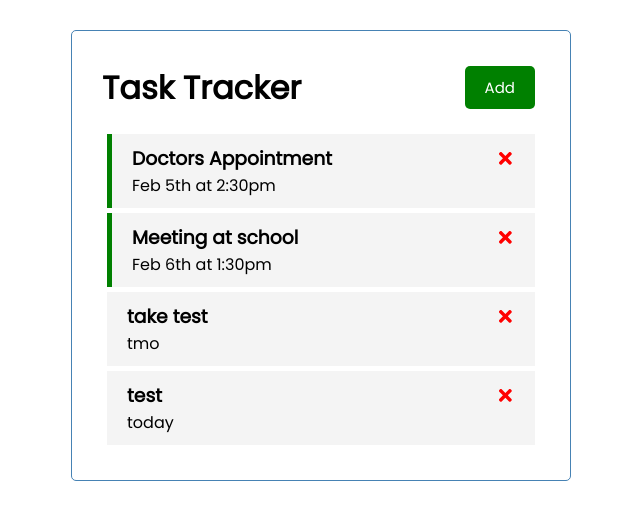
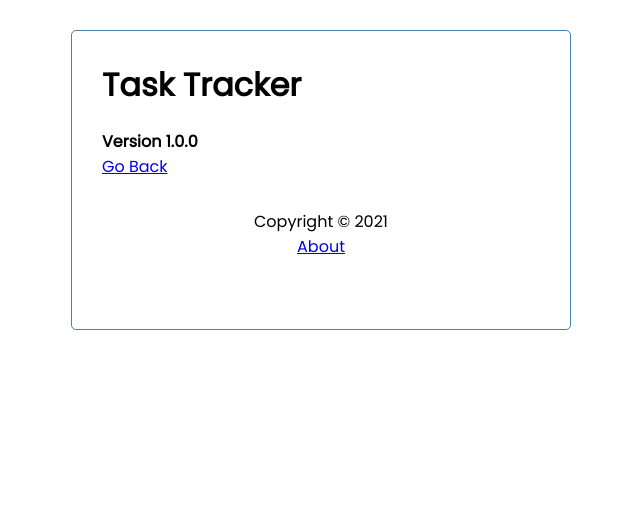
Before and after one commit to dbarraca/Task-Tracker, a React (Create React App) app: page /about in a window 1280 px wide. Shown: the top 520 px of the page, without its empty margins (319-959 px from the left). Built offline with nearby package versions, Linux system fonts and the light colour scheme; data requests are answered from the project's data file.

Commit message:
Added routing

```diff
--- a/package.json
+++ b/package.json
@@ -12,6 +12,7 @@
     "react": "^17.0.2",
     "react-dom": "^17.0.2",
     "react-icons": "^4.2.0",
+    "react-router-dom": "^5.2.0",
     "react-scripts": "^4.0.3",
     "web-vitals": "^1.0.1"
   },
--- a/src/App.js
+++ b/src/App.js
@@ -1,8 +1,11 @@
 import './App.css';
-import Header from './components/Header'
-import Tasks from './components/Tasks'
-import AddTask from './components/AddTask'
+import Header from './components/Header';
+import Tasks from './components/Tasks';
+import AddTask from './components/AddTask';
+import About from './components/About';
+import Footer from './components/Footer';
 import {useEffect, useState} from 'react';
+import { BrowserRouter as Router , Route} from 'react-router-dom';
 
 function App() {
   const [ showAddTask, setShowAddTask ] = useState(false);
@@ -88,19 +91,31 @@
   }
 
   return (
+    <Router>
       <div className="App">
         <div className="container">
           <Header title="Task Tracker"
             onAdd={() => setShowAddTask(!showAddTask)}
             showAdd={showAddTask}
           />
+          <Route path="/"
+          exact
+          render={(props) =>
+            (
+            <>
               { showAddTask && <AddTask onAdd={addTask} /> }
               { tasks.length > 0 ?
                 <Tasks tasks={tasks} onDelete={deleteTask} onToggle={toggleReminder}/>
                 : 'No tasks'
               }
+            </>
+            )}
+          />
+          <Route path="/about" component={About}/>
+          <Footer/>
         </div>
       </div>
+    </Router>
   );
 }
 
--- /dev/null
+++ b/src/components/About.js
@@ -0,0 +1,12 @@
+import { Link } from 'react-router-dom';
+
+const About = () => {
+    return (
+        <div>
+            <h4>Version 1.0.0</h4>
+            <Link to="/">Go Back</Link>
+        </div>
+    )
+}
+
+export default About;
--- /dev/null
+++ b/src/components/Footer.js
@@ -0,0 +1,12 @@
+import { Link } from 'react-router-dom';
+
+const Footer = () => {
+    return (
+        <footer>
+            <p>Copyright &copy; 2021</p>
+            <Link to="/about">About</Link>
+        </footer>
+    )
+}
+
+export default Footer;
--- a/src/components/Header.js
+++ b/src/components/Header.js
@@ -1,14 +1,21 @@
 import PropTypes from 'prop-types';
 import Button from './Button'
+import { useLocation } from 'react-router-dom';
 
 const Header = ({ title, onAdd, showAdd }) => {
+    const location = useLocation();
+
     return (
         <header className="header">
              {/* style={headingStyling} */}
             <h1>{title}</h1>
-            <Button onClick={onAdd}
+            { location.pathname === '/' &&
+                (
+                <Button onClick={onAdd}
                 color={ showAdd ? 'red' : 'green'}
                 text={ showAdd ? 'Close' : 'Add'}/>
+                )
+            }
         </header>
     )
 }
```
Also changed, not shown: 1 other file (tests, documents, lock files or other folders). Lines whose indentation alone changed are shown as unchanged.
